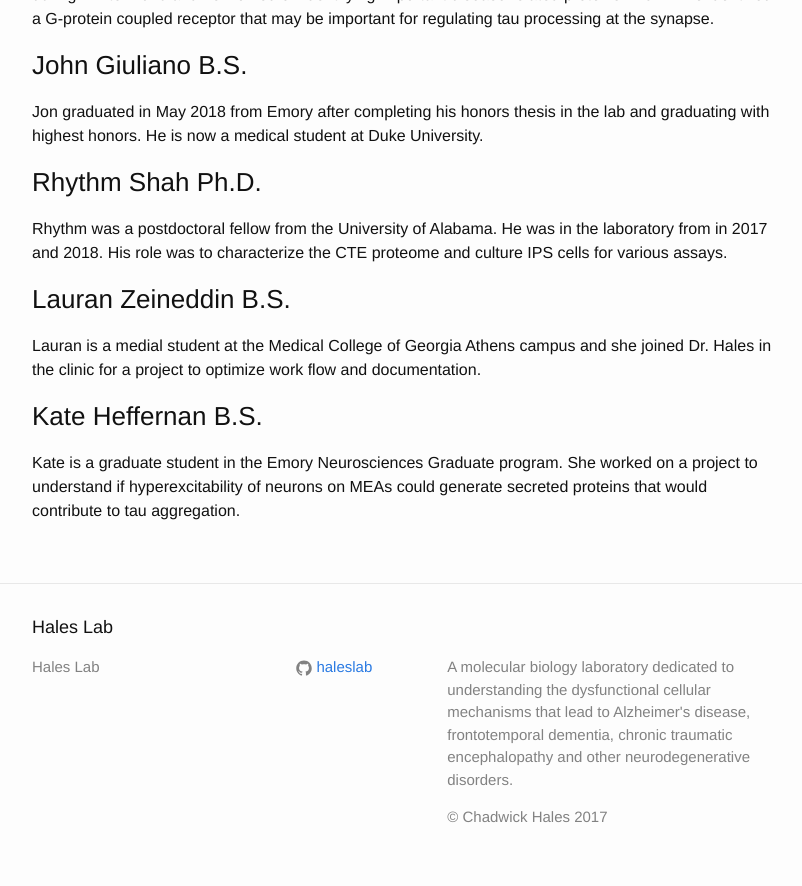
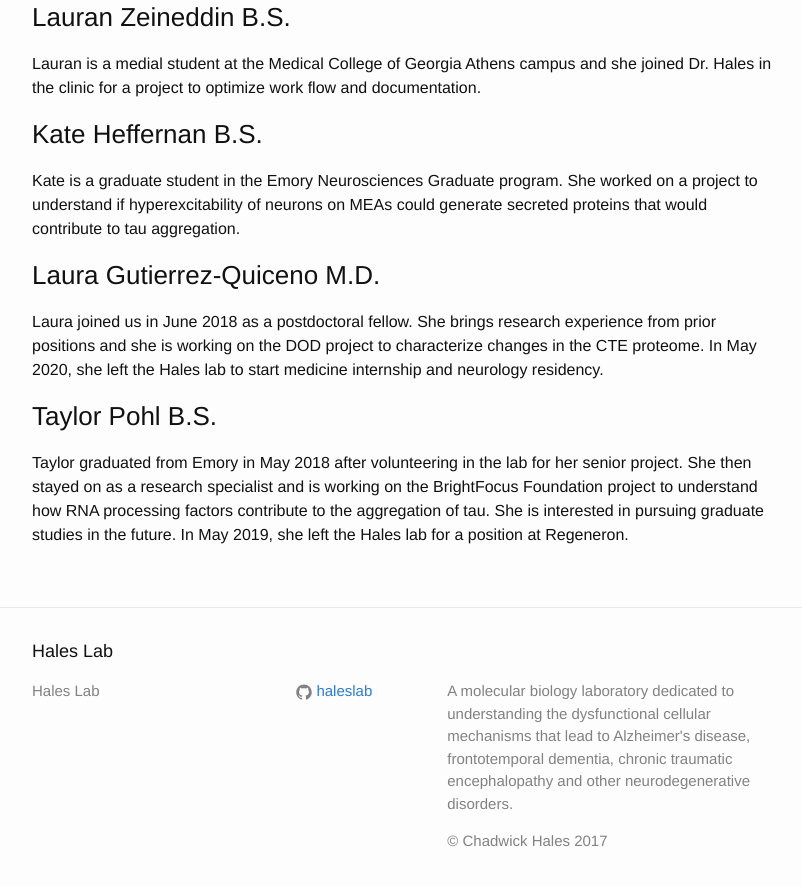
Before and after one commit to haleslab/haleslab.github.io, a Jekyll site: the page built from people.md, in a window 1280 px wide and 900 px high, scrolled down 2974 px. Shown: the top 886 px of the window, without its empty margins (238-1040 px from the left). Built offline with Jekyll 4.4.1, drawn with Linux system fonts in a browser that asks for light colours; some of the changed text lies outside the part shown.

Commit message:
Changed personnel.

```diff
--- a/people.md
+++ b/people.md
@@ -113,3 +107,11 @@
 ### Kate Heffernan B.S.
 
 Kate is a graduate student in the Emory Neurosciences Graduate program. She worked on a project to understand if hyperexcitability of neurons on MEAs could generate secreted proteins that would contribute to tau aggregation.
+
+### Laura Gutierrez-Quiceno M.D.
+
+Laura joined us in June 2018 as a postdoctoral fellow. She brings research experience from prior positions and she is working on the DOD project to characterize changes in the CTE proteome. In May 2020, she left the Hales lab to start medicine internship and neurology residency.
+
+### Taylor Pohl B.S.
+
+Taylor graduated from Emory in May 2018 after volunteering in the lab for her senior project. She then stayed on as a research specialist and is working on the BrightFocus Foundation project to understand how RNA processing factors contribute to the aggregation of tau. She is interested in pursuing graduate studies in the future. In May 2019, she left the Hales lab for a position at Regeneron.
```
Also changed, not shown: other parts of people.md (+0 -6 lines).
